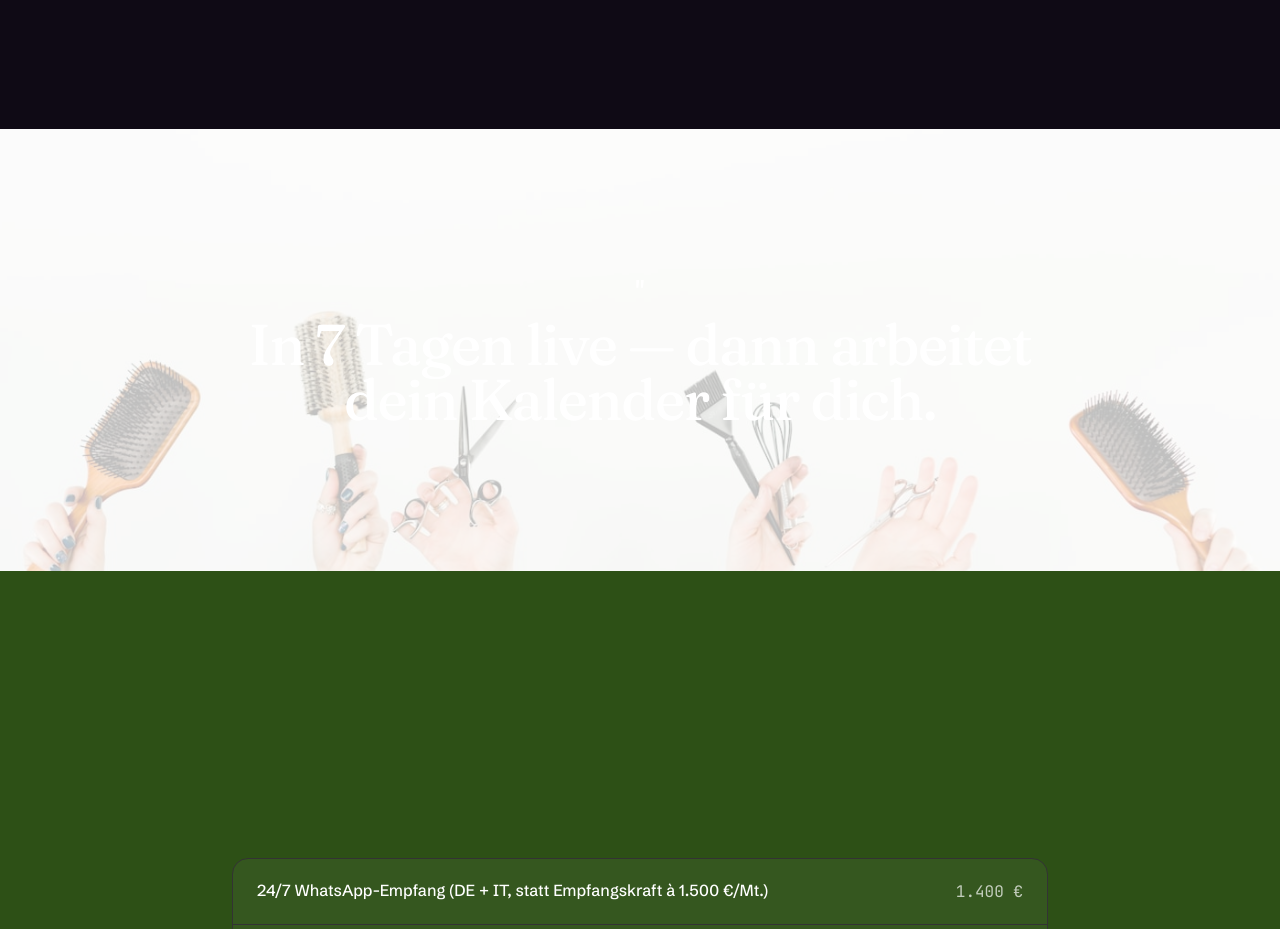
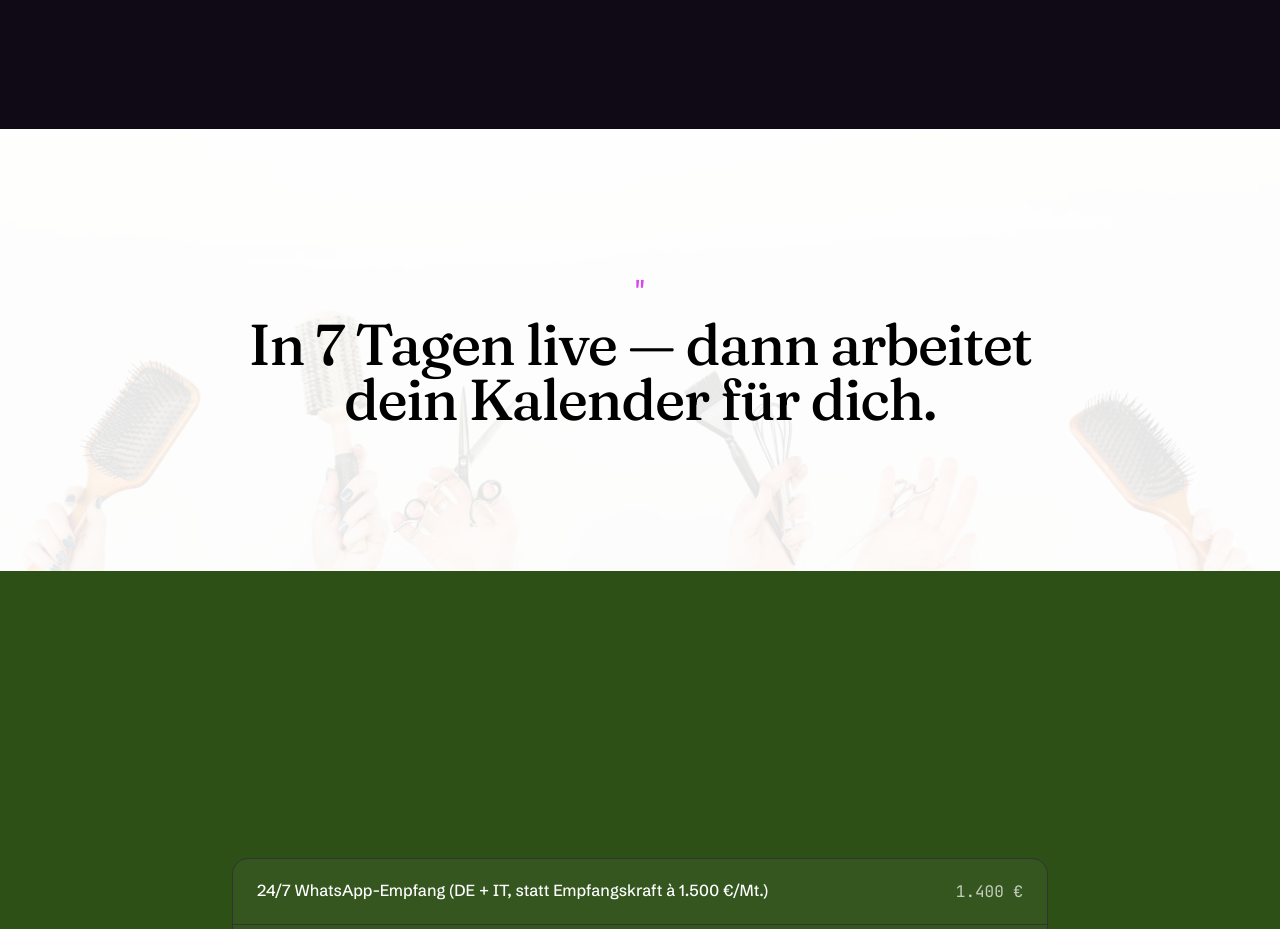
Before and after one commit to EliteAex/pilot-website, a Next.js app: page /salons in a window 1280 px wide. Shown: the part 2420-3349 px from the top of the page. Built offline with nearby package versions, Linux system fonts and the light colour scheme.

Commit message:
Make bandLine text black on white background

```diff
--- a/src/components/OfferPage.tsx
+++ b/src/components/OfferPage.tsx
@@ -195,10 +195,10 @@ export default function OfferPage({ offer }: { offer: Offer }) {
           aria-hidden
           className="absolute inset-0 h-full w-full object-cover"
         />
-        <div className="absolute inset-0 bg-ink/75" />
+        <div className="absolute inset-0 bg-white/90" />
         <div className="relative mx-auto max-w-4xl px-6 py-24 text-center md:py-36">
-          <span className="text-3xl">"</span>
-          <p className="display mt-2 text-[clamp(1.9rem,4.8vw,3.6rem)] leading-tight text-cream">
+          <span className="text-3xl text-copper">"</span>
+          <p className="display mt-2 text-[clamp(1.9rem,4.8vw,3.6rem)] leading-tight text-black font-bold">
             {offer.bandLine}
           </p>
         </div>
```
